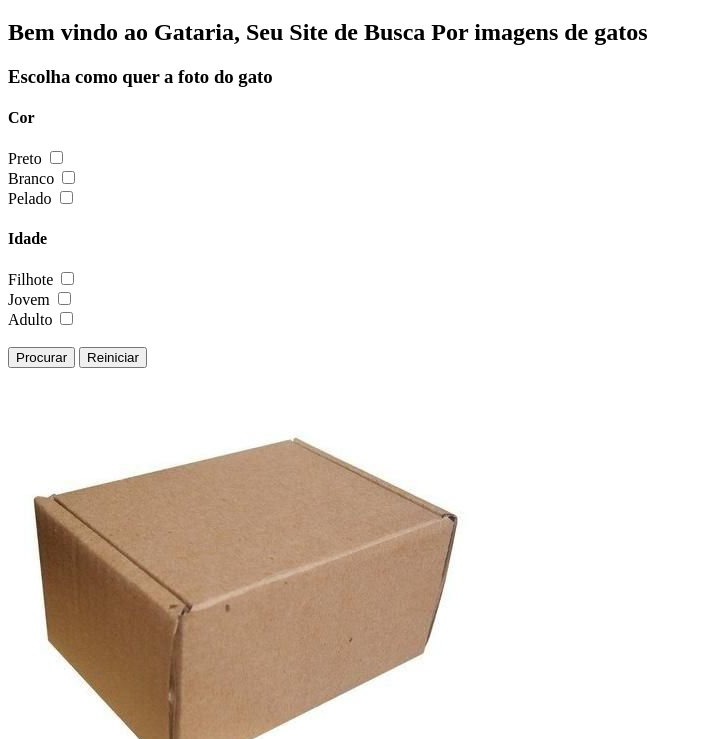
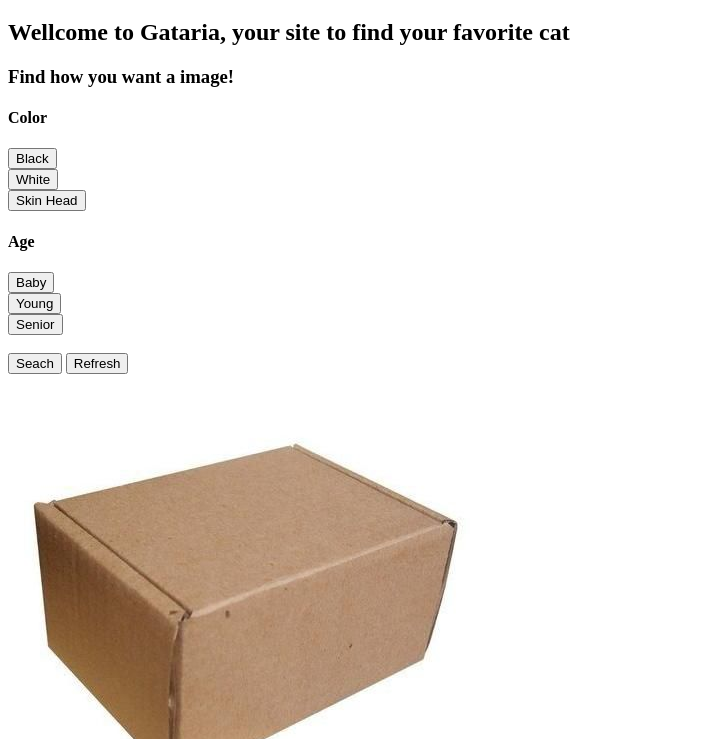
Before and after one commit to Catureba/Gataria, a plain HTML site: page indexgataria.html in a window 1280 px wide. Shown: the part 61-800 px from the top of the page, without its empty margins (0-702 px from the left). Drawn offline with Linux system fonts and the light colour scheme.

Commit message:
Update indexgataria.html
aceita ai adm

```diff
--- a/indexgataria.html
+++ b/indexgataria.html
@@ -9,43 +9,40 @@
 </head>
 <body>
     <h1>Gataria</h1>
-    <h2>Bem vindo ao Gataria, Seu Site de Busca Por imagens de gatos</h2>
-    <h3>Escolha como quer a foto do gato</h3>
-    <h4>Cor</h4>
+    <h2>Wellcome to Gataria, your site to find your favorite cat </h2>
+    <h3>Find how you want a image!</h3>
+    <h4>Color</h4>
 
-    <div id = 'divCheckBoxPretoId'>Preto <input type="checkbox"  onclick="corSalva[0] = definirCor('preto')" name="cor" id="corPretoId"></div>
-    <div id = 'divCheckBoxBrancoId'>Branco <input type="checkbox" onclick="corSalva[1] = definirCor('branco')" name="cor" id="corBrancoId"></div>
-    <div id = 'divCheckBoxPeladoId'>Pelado <input type="checkbox" onclick="corSalva[2] = definirCor('pelado')" name="cor" id="corPeladoId"></div>
+    <div id = ''> <input value="Black" type="button"  onclick="corSalva[0] = definirCor('preto')" name="cor" id=""></div>
+    <div id = ''> <input value="White" type="button" onclick="corSalva[1] = definirCor('branco')" name="cor" id=""></div>
+    <div id = ''> <input value="Skin Head" type="button" onclick="corSalva[2] = definirCor('pelado')" name="cor" id=""></div>
 
 
 
-    <h4>Idade</h4>
+    <h4>Age</h4>
 
-    <div id = 'divCheckBoxFilhoteId'>Filhote <input type="checkbox"  onclick="idadeSalva[0] = definirIdade('filhote')" name="idade" id="idadeFilhoteId"> </div>
-    <div id = 'divCheckBoxJovemId'>Jovem <input type="checkbox" onclick="idadeSalva[1] = definirIdade('jovem')" name="idade" id="idadeJovemId"> </div>
-    <div id = 'divCheckBoxAdultoId'>Adulto <input type="checkbox" onclick="idadeSalva[2] = definirIdade('adulto')" name="idade" id="idadeAdultoId"> </div>
+    <div id = ''> <input value="Baby" type="button"  onclick="idadeSalva[0] = definirIdade('filhote')" name="idade" id=""> </div>
+    <div id = ''> <input value="Young" type="button" onclick="idadeSalva[1] = definirIdade('jovem')" name="idade" id=""> </div>
+    <div id = ''> <input value="Senior" type="button" onclick="idadeSalva[2] = definirIdade('adulto')" name="idade" id=""> </div>
     <br>
-    <div id="anuncioId"><input type="button" value="Procurar" onclick="procurar(corSalva, idadeSalva)"> <input type="button" value="Reiniciar" onclick="reiniciar()" ></div>
+    <div id="procurar_reiniciarId"><input type="button" value="Seach" onclick="procurar(corSalva, idadeSalva)"> <input type="button" value="Refresh" onclick="reiniciar()" ></div>
 
 
     <div><img src= "GatoDentroDaCaixa.jpg" alt="" id = 'imagemRespostaId'></div>
-    <h5>Este projeto é um prototipo, ao longo do tempo com o avanço dos meus estudos irei aprimora-lo ou apenas criar novos e melhores</h5>
+    <h5>This project is a prototype, over time as my studies progress I will improve it or just create new and better ones.</h5>
 
 
 
     <script>
         var corSalva = []
         var idadeSalva = []
+
         var imagemResposta = document.getElementById('imagemRespostaId')
-        var divCheckBoxPreto = document.getElementById('divCheckBoxPretoId')
-        var divCheckBoxBranco = document.getElementById('divCheckBoxBrancoId')
-        var divCheckBoxPelado = document.getElementById('divCheckBoxPeladoId')
-        var exibirCor = document.getElementById('corEscolhidaId')
-        var divCheckBoxFilhote = document.getElementById('divCheckBoxFilhoteId')
-        var divCheckBoxJovem = document.getElementById('divCheckBoxJovemId')
-        var divCheckBoxAdulto = document.getElementById('divCheckBoxAdultoId')
+
+
         var exibiridade = document.getElementById('idadeEscolhidaId')
-        var anuncio = document.getElementById('anuncioId')
+        var procurarReiniciarId = document.getElementById('procurar_reiniciarId')
+
 
 
 
@@ -143,7 +140,7 @@
         corSalva = [0,0,0,0]
         idadeSalva = [0,0,0,0]
         imagemResposta.src = "GatoDentroDaCaixa.jpg"
-        window.alert("hahahahahha")
+        window.alert("for now it doesn't work, if you want help me call me on twitter @catureba_exe")
     }
     </script>
 </body>
```
